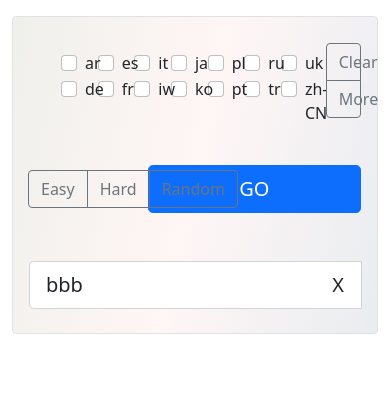
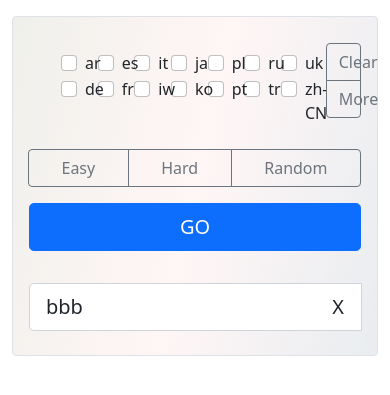
Before and after one commit to nieczuje/multiple-translator, a Flask app: page / in a window 390 px wide. Shown: the top 395 px of the page. Run offline with Flask 2, Linux system fonts and the light colour scheme; some libraries are stand-ins or nearby versions.

Commit message:
responsive easy

```diff
--- a/static/css/styles.css
+++ b/static/css/styles.css
@@ -39,3 +39,13 @@ ul.short {
   margin-left: -47px;
   z-index: 100;
 }
+
+/* // Medium devices (tablets, 768px and up) */
+@media (max-width: 768px) {
+  .my_responsive_add {
+    margin-top: 1rem;
+  }
+  .my_responsive_sub {
+    margin-top: -1rem;
+  }
+}
--- a/templates/index.html
+++ b/templates/index.html
@@ -101,7 +101,7 @@
 
     <div class="container"> -->
           <div class="row mt-4">
-            <div class="col-4">
+            <div class="col-md-4 col-sm-12 my_responsive_sub">
               <div class="h-100 center_vertically">
                 <div
                   class="btn-group w-100"
@@ -155,7 +155,7 @@
                 </div>
               </div>
             </div>
-            <div class="col-8">
+            <div class="col-md-8 col-sm-12 my_responsive_add">
               <input
                 class="btn btn-primary w-100 btn-lg"
                 type="submit"
@@ -167,7 +167,7 @@
 
     <div class="container"> -->
           <div class="row mt-5 mb-1">
-            <div class="input-group input-group-lg">
+            <div class="input-group input-group-lg my_responsive_sub">
               <input
                 type="text"
                 class="form-control"
```
